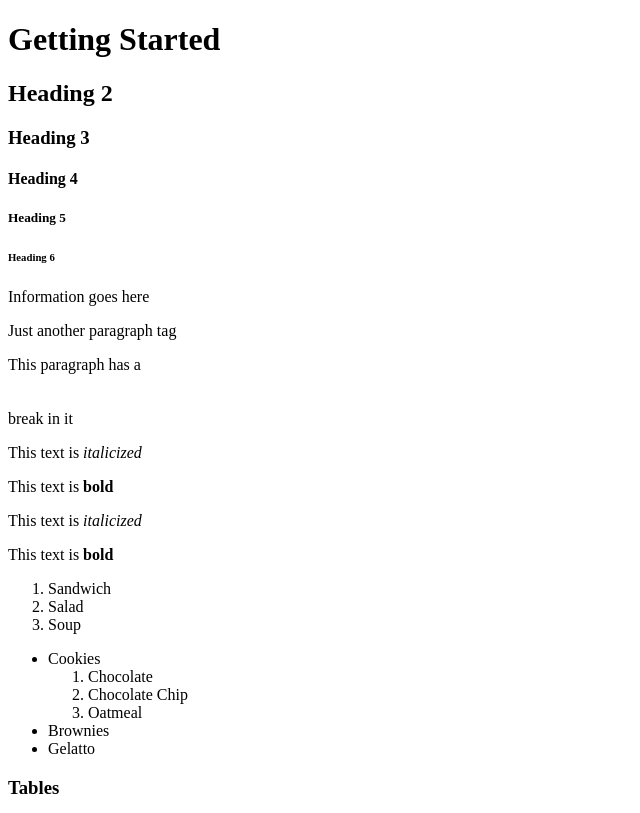
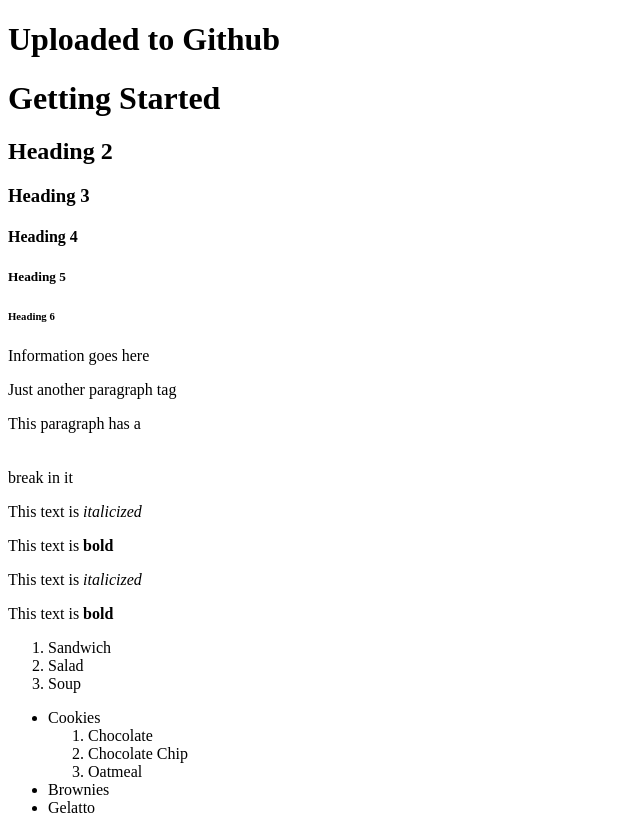
Before and after one commit to parkerspector/CIM111, a plain HTML site: page Notes/Week 2/index.html in a window 1280 px wide. Shown: the top 813 px of the page, without its empty margins (0-640 px from the left). Drawn offline with Linux system fonts and the light colour scheme.

Commit message:
First Commitment

```diff
--- a/Notes/Week 2/index.html
+++ b/Notes/Week 2/index.html
@@ -12,6 +12,7 @@
 
 
   <body>
+    <h1>Uploaded to Github</h1>
       <h1>Getting Started</h1>
       <h2>Heading 2</h2>
       <h3>Heading 3</h3>
```
